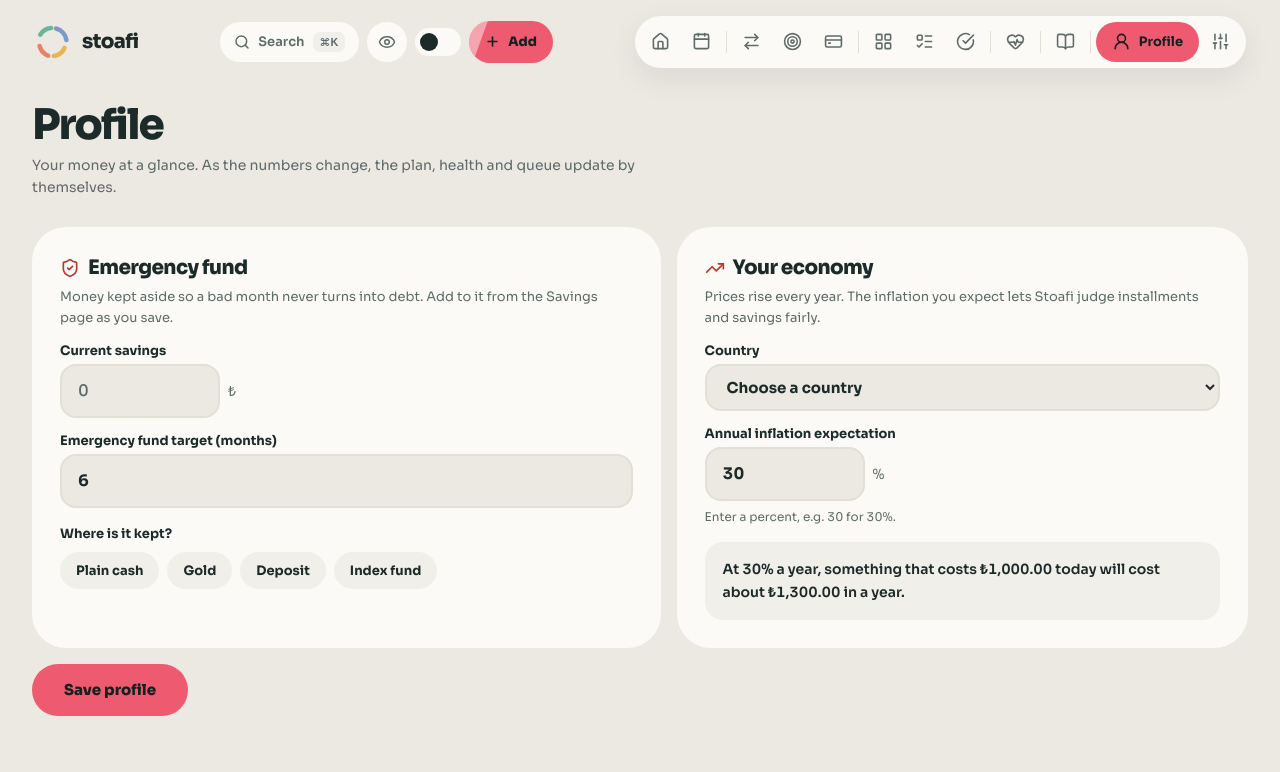
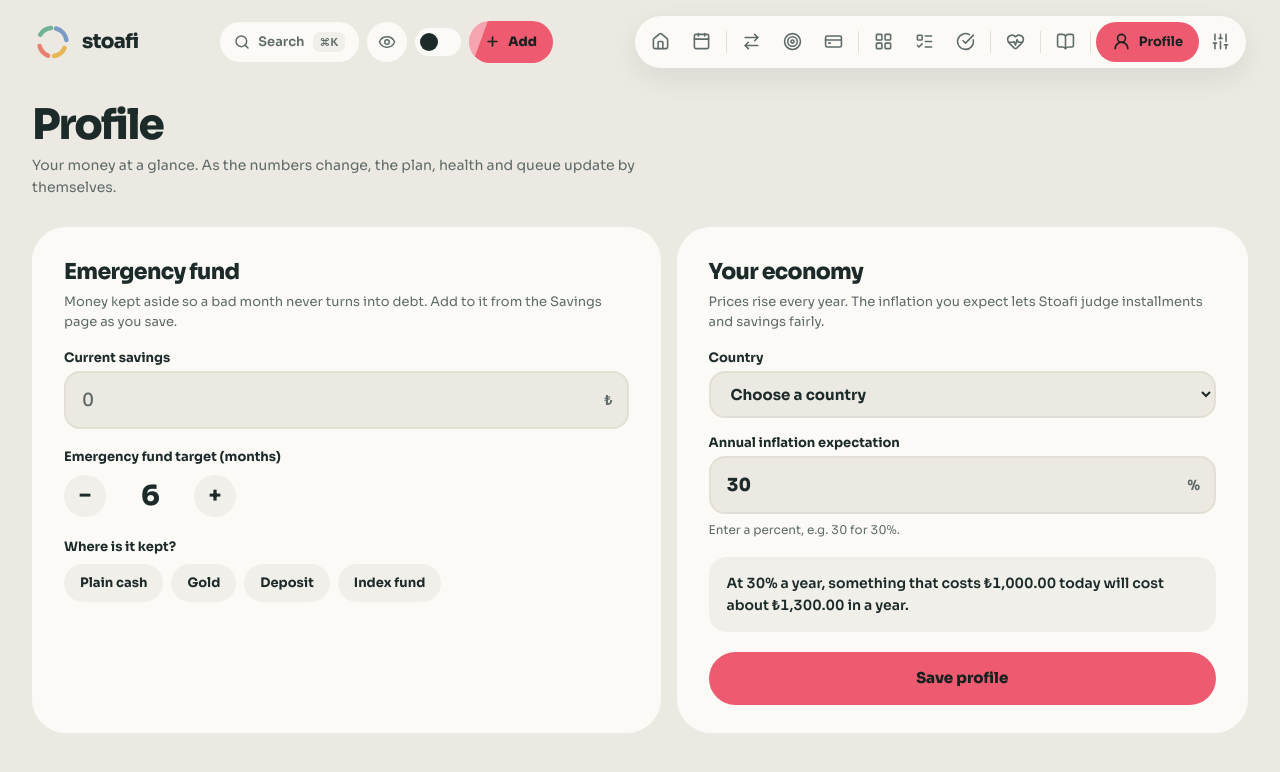
Before and after one commit to umutsatir/stoafi, a Next.js app in the folder apps/web/: page /profile in a window 1280 px wide. Shown: the top 772 px of the page. Built offline with nearby package versions, Linux system fonts and the light colour scheme.

Commit message:
feat(profile,settings): profile form, data card and inputs follow the design [T16.12]
Co-Authored-By: Claude Sonnet 5.5 <noreply@anthropic.com>

```diff
--- a/apps/web/src/components/money-input.tsx
+++ b/apps/web/src/components/money-input.tsx
@@ -54,9 +54,9 @@ export function MoneyInput({
   }, [value, locale]);
 
   return (
-    <span className="flex items-center gap-2">
+    <span className="relative flex w-full items-center">
       <Input
-        className="w-40"
+        className="w-full pr-12 text-lg font-extrabold"
         id={id}
         type="text"
         inputMode="decimal"
@@ -74,7 +74,10 @@ export function MoneyInput({
           if (minor !== null) onChange(minor);
         }}
       />
-      <span aria-hidden="true" className="text-sm text-muted-foreground">
+      <span
+        aria-hidden="true"
+        className="pointer-events-none absolute right-4 text-sm font-bold text-muted-foreground"
+      >
         {currencySymbol(locale, currency)}
       </span>
     </span>
--- a/apps/web/src/components/percent-input.tsx
+++ b/apps/web/src/components/percent-input.tsx
@@ -31,9 +31,9 @@ export function PercentInput({ id, value, onChange, "aria-label": ariaLabel }: P
   }, [value, locale]);
 
   return (
-    <span className="flex items-center gap-2">
+    <span className="relative flex w-full items-center">
       <Input
-        className="w-40"
+        className="w-full pr-12 text-lg font-extrabold"
         id={id}
         type="text"
         inputMode="decimal"
@@ -50,7 +50,10 @@ export function PercentInput({ id, value, onChange, "aria-label": ariaLabel }: P
           if (ratio !== null) onChange(ratio);
         }}
       />
-      <span aria-hidden="true" className="text-sm text-muted-foreground">
+      <span
+        aria-hidden="true"
+        className="pointer-events-none absolute right-4 text-sm font-bold text-muted-foreground"
+      >
         %
       </span>
     </span>
--- a/apps/web/src/components/profile-form.tsx
+++ b/apps/web/src/components/profile-form.tsx
@@ -1,7 +1,6 @@
 "use client";
 
 import { useState, type FormEvent } from "react";
-import { ShieldCheck, TrendingUp } from "lucide-react";
 import { useLocale, useTranslations } from "next-intl";
 import {
   FUND_HOLDINGS,
@@ -18,9 +17,8 @@ import {
   type Profile,
 } from "@stoafi/core";
 import { Button } from "@/components/ui/button";
-import { Card, CardContent, CardDescription, CardHeader, CardTitle } from "@/components/ui/card";
 import { Field } from "@/components/ui/field";
-import { Input } from "@/components/ui/input";
+import { Stepper } from "@/components/ui/stepper";
 import { NativeSelect } from "@/components/ui/native-select";
 import { useMoney } from "@/lib/use-money";
 import { stagger } from "@/lib/utils";
@@ -90,45 +88,44 @@ export function ProfileForm({
     });
   }
 
+  const CARD = "pop-in flex flex-col rounded-card bg-card px-8 py-7";
+  const TITLE = "text-[22px] font-extrabold tracking-[-0.03em]";
+  const HINT = "mt-1 text-[13px] leading-normal text-muted-foreground";
+
   return (
     <form onSubmit={handleSubmit} className="grid items-stretch gap-4 lg:grid-cols-[1.1fr_1fr]">
-      <Card className="rise-in">
-        <CardHeader>
-          <CardTitle className="flex items-center gap-2">
-            <ShieldCheck className="h-5 w-5 text-primary-ink" aria-hidden="true" />
-            {t("fundTitle")}
-          </CardTitle>
-          <CardDescription>{t("fundHint")}</CardDescription>
-        </CardHeader>
-        <CardContent className="grid gap-4">
+      <section className={CARD} aria-label={t("fundTitle")}>
+        <h2 className={TITLE}>{t("fundTitle")}</h2>
+        <p className={HINT}>{t("fundHint")}</p>
+        <div className="mt-5">
           <Field label={t("currentSavings")} htmlFor="savings">
             <MoneyInput id="savings" currency={currency} value={savings} onChange={setSavings} />
           </Field>
-          <Field label={t("emergencyFundMonths")} htmlFor="fund-months">
-            <Input
-              id="fund-months"
-              type="number"
+        </div>
+        <p className="mt-[18px] text-[13px] font-bold" id="fund-months-label">
+          {t("emergencyFundMonths")}
+        </p>
+        <Stepper
+          className="mt-2"
+          value={fundMonths}
           min={0}
-              step="any"
-              className="w-full"
-              value={fundMonths}
-              onChange={(e) => setFundMonths(Math.max(0, Number(e.target.value)))}
+          max={60}
+          decreaseLabel={t("fundMonthsDecrease")}
+          increaseLabel={t("fundMonthsIncrease")}
+          onChange={setFundMonths}
         />
         {caption && (
-              <p data-testid="emergency-fund-caption" className="text-xs text-muted-foreground">
+          <p
+            data-testid="emergency-fund-caption"
+            className="mt-[18px] rounded-[18px] bg-muted px-4 py-3.5 text-[13.5px] font-semibold leading-normal"
+          >
             {caption}
           </p>
         )}
-          </Field>
-          <div>
-            <p className="text-[13px] font-bold" id="held-label">
+        <p className="mt-5 text-[13px] font-bold" id="held-label">
           {t("held.label")}
         </p>
-            <div
-              role="radiogroup"
-              aria-labelledby="held-label"
-              className="mt-2 flex flex-wrap gap-2"
-            >
+        <div role="radiogroup" aria-labelledby="held-label" className="mt-2 flex flex-wrap gap-2">
           {FUND_HOLDINGS.map((holding) => (
             <button
               key={holding}
@@ -147,7 +144,7 @@ export function ProfileForm({
         {held && (
           <p
             data-testid="held-fit"
-                className="mt-3 text-[13px] leading-relaxed text-muted-foreground"
+            className="mt-3 text-[13px] leading-[1.55] text-muted-foreground [animation:fade_0.4s_both]"
           >
             <b
               className={
@@ -163,19 +160,12 @@ export function ProfileForm({
             {t(`held.fit.${fundHoldingFit(held)}.text`)}
           </p>
         )}
-          </div>
-        </CardContent>
-      </Card>
+      </section>
 
-      <Card className="rise-in" style={stagger(1)}>
-        <CardHeader>
-          <CardTitle className="flex items-center gap-2">
-            <TrendingUp className="h-5 w-5 text-primary-ink" aria-hidden="true" />
-            {t("economyTitle")}
-          </CardTitle>
-          <CardDescription>{t("economyHint")}</CardDescription>
-        </CardHeader>
-        <CardContent className="grid gap-4">
+      <section className={CARD} style={stagger(1)} aria-label={t("economyTitle")}>
+        <h2 className={TITLE}>{t("economyTitle")}</h2>
+        <p className={HINT}>{t("economyHint")}</p>
+        <div className="mt-5">
           <Field label={t("country")} htmlFor="country">
             <NativeSelect
               id="country"
@@ -194,6 +184,8 @@ export function ProfileForm({
               ))}
             </NativeSelect>
           </Field>
+        </div>
+        <div className="mt-[18px]">
           <Field
             label={t("annualInflation")}
             htmlFor="inflation"
@@ -205,9 +197,10 @@ export function ProfileForm({
           >
             <PercentInput id="inflation" value={inflation} onChange={setInflation} />
           </Field>
+        </div>
         <p
           data-testid="inflation-insight"
-            className="rounded-[18px] bg-muted px-[18px] py-4 text-sm font-semibold leading-relaxed"
+          className="mt-[18px] rounded-[18px] bg-muted px-[18px] py-4 text-sm font-semibold leading-[1.55]"
         >
           {t("inflationInsight", {
             rate: `${(inflation * 100).toFixed(0)}%`,
@@ -215,14 +208,12 @@ export function ProfileForm({
             then: money(Math.round(100_000 * (1 + inflation))),
           })}
         </p>
-        </CardContent>
-      </Card>
-
-      <div className="lg:col-span-2">
-        <Button type="submit" size="lg">
+        <div className="mt-auto pt-5">
+          <Button type="submit" size="lg" className="w-full hover:scale-[1.03]">
             {t("save")}
           </Button>
         </div>
+      </section>
     </form>
   );
 }
--- a/apps/web/src/components/settings-panel.tsx
+++ b/apps/web/src/components/settings-panel.tsx
@@ -6,7 +6,6 @@ import { AlertCircle, Download, Upload } from "lucide-react";
 import type { ImportResult } from "@stoafi/core";
 import { Button } from "@/components/ui/button";
 import { ConfirmDialog } from "@/components/ui/dialog";
-import { Card, CardContent } from "@/components/ui/card";
 import { Label } from "@/components/ui/label";
 import { daysSinceBackup } from "@/lib/backup-reminder";
 
@@ -63,9 +62,9 @@ export function SettingsPanel({
   }
 
   return (
-    <Card>
-      <CardContent className="flex flex-col gap-5 pt-6">
-        <p className="text-sm text-muted-foreground" data-testid="last-backup">
+    <div className="flex flex-col">
+      <div className="flex flex-col">
+        <p className="mt-[3px] text-[13px] text-muted-foreground" data-testid="last-backup">
           {since === null
             ? t("lastBackupNever")
             : since === 0
@@ -73,34 +72,32 @@ export function SettingsPanel({
               : t("lastBackupDays", { days: since })}
         </p>
 
-        <div className="flex flex-wrap items-center gap-3">
-          <Button type="button" variant="outline" onClick={() => void handleExport()}>
+        <div className="mt-4 flex flex-wrap items-center gap-2">
+          <Button type="button" onClick={() => void handleExport()}>
             <Download className="h-4 w-4" />
             {t("exportBackup")}
           </Button>
 
-          <div className="flex items-center gap-2">
-            <Label
-              htmlFor="import-file"
-              className="flex cursor-pointer items-center gap-2 text-sm font-medium"
-            >
-              <Upload className="h-4 w-4" />
-              {t("importBackup")}
-            </Label>
+          <Label
+            htmlFor="import-file"
+            className="press flex cursor-pointer items-center gap-2 rounded-full bg-muted px-5 py-[11px] text-[13px] font-extrabold has-[:focus-visible]:ring-2 has-[:focus-visible]:ring-ring"
+          >
+            <Upload className="h-4 w-4" />
+            {t("importBackup")}
             <input
               id="import-file"
               type="file"
               accept="application/json"
               onChange={handleFileChange}
-              className="text-sm text-muted-foreground file:mr-2 file:rounded-md file:border-0 file:bg-secondary file:px-3 file:py-1.5 file:text-sm file:font-medium"
+              className="sr-only"
             />
-          </div>
+          </Label>
         </div>
 
         {importErrors && (
           <ul
             data-testid="import-errors"
-            className="flex flex-col gap-1 rounded-md border border-destructive/40 bg-destructive/5 p-3 text-sm text-destructive"
+            className="mt-4 flex flex-col gap-1 rounded-[20px] bg-destructive/10 px-4 py-3 text-[13px] font-bold text-destructive"
           >
             {importErrors.map((err) => (
               <li key={err} className="flex items-start gap-1.5">
@@ -110,7 +107,7 @@ export function SettingsPanel({
             ))}
           </ul>
         )}
-      </CardContent>
+      </div>
       <ConfirmDialog
         open={pendingImport !== null}
         onOpenChange={(open) => {
@@ -122,6 +119,6 @@ export function SettingsPanel({
         destructive
         onConfirm={() => void confirmImport()}
       />
-    </Card>
+    </div>
   );
 }
```
Also changed, not shown: apps/web/src/i18n/en.json, apps/web/src/i18n/tr.json, 1 other file (tests, documents, lock files or other folders). Lines whose indentation alone changed are shown as unchanged.
